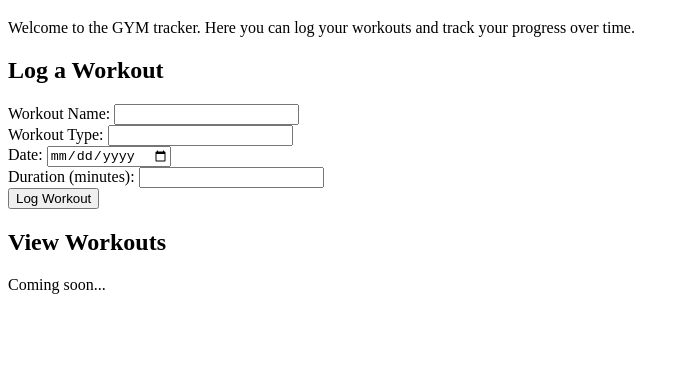
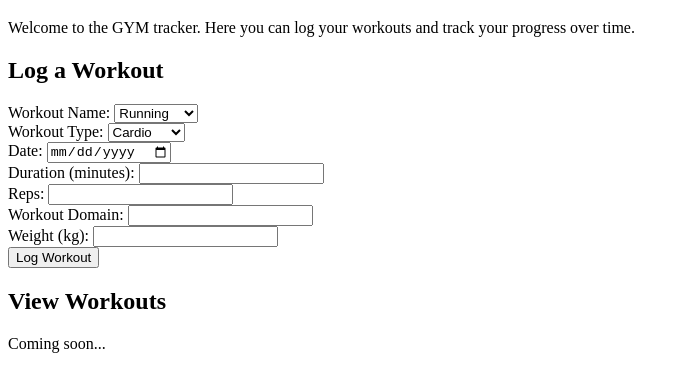
Before and after one commit to yepzdev/gym-tracker, a plain HTML site: page index.html in a window 1280 px wide. Shown: the part 61-452 px from the top of the page, without its empty margins (0-689 px from the left). Drawn offline with Linux system fonts and the light colour scheme.

Commit message:
add: domain, reps and weight fields to the form

```diff
--- a/index.html
+++ b/index.html
@@ -1,12 +1,14 @@
 <!DOCTYPE html>
 <html lang="en">
+
 <head>
     <meta charset="UTF-8">
     <meta name="viewport" content="width=device-width, initial-scale=1.0">
     <title>GYM tracker</title>
     <link rel="manifest" href="manifest.json">
-	<link rel="icon" href="favicon.ico" type="image/x-icon">
+    <link rel="icon" href="favicon.ico" type="image/x-icon">
 </head>
+
 <body>
     <h1>GYM tracker</h1>
     <p>Welcome to the GYM tracker. Here you can log your workouts and track your progress over time.</p>
@@ -14,13 +16,27 @@
     <h2>Log a Workout</h2>
     <form>
         <label for="workout-name">Workout Name:</label>
-        <input type="text" id="workout-name" name="workout-name"><br>
+        <select id="workout-name" name="workout-name">
+            <option value="running">Running</option>
+            <option value="swimming">Swimming</option>
+            <option value="cycling">Cycling</option>
+        </select><br>
         <label for="workout-type">Workout Type:</label>
-        <input type="text" id="workout-type" name="workout-type"><br>
+         <select id="workout-type" name="workout-type">
+            <option value="cardio">Cardio</option>
+            <option value="strength">Strength</option>
+            <option value="flexibility">Flexibility</option>
+        </select><br>
         <label for="workout-date">Date:</label>
         <input type="date" id="workout-date" name="workout-date"><br>
         <label for="workout-duration">Duration (minutes):</label>
         <input type="number" id="workout-duration" name="workout-duration"><br>
+        <label for="workout-reps">Reps:</label>
+        <input type="number" id="workout-reps" name="workout-reps"><br>
+        <label for="workout-domain">Workout Domain:</label>
+        <input type="text" id="workout-domain" name="workout-domain"><br>
+        <label for="workout-weight">Weight (kg):</label>
+        <input type="number" id="workout-weight" name="workout-weight" step="0.1"><br>
         <input type="submit" value="Log Workout">
     </form>
 
@@ -31,4 +47,5 @@
     <!-- Script principal que registra el SW y maneja la instalación -->
     <script src="app.js"></script>
 </body>
+
 </html>
```
